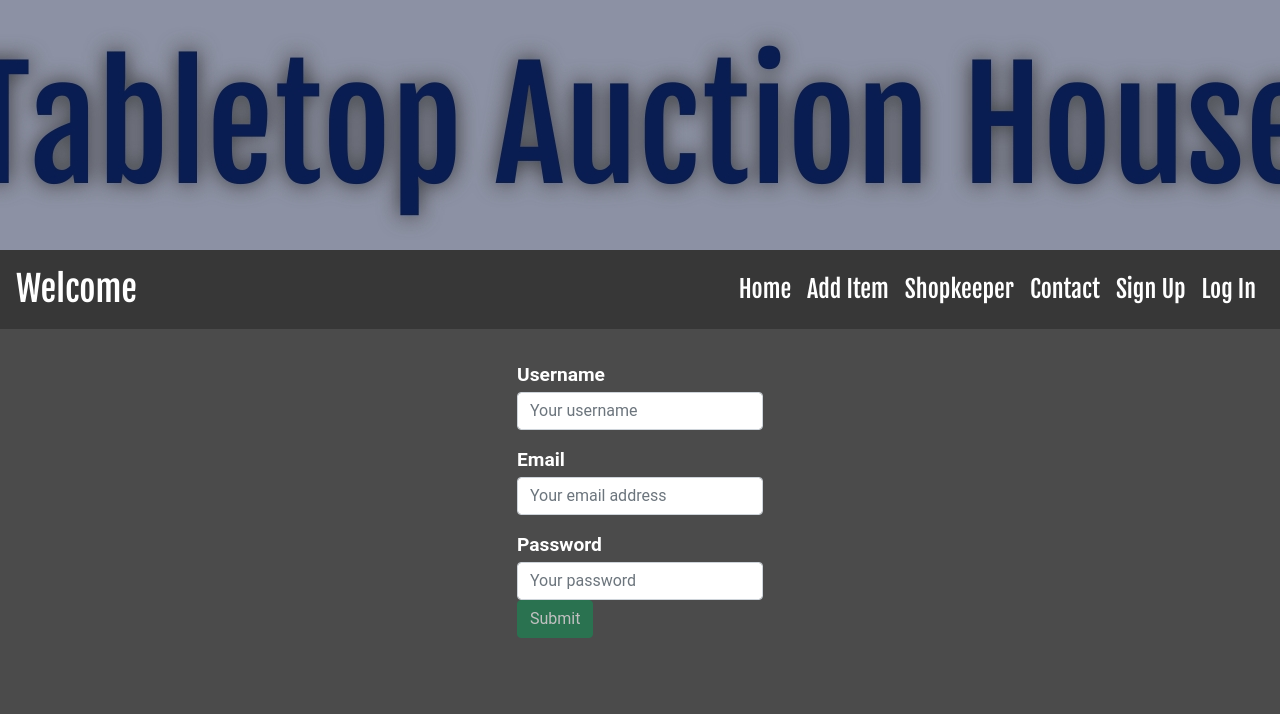
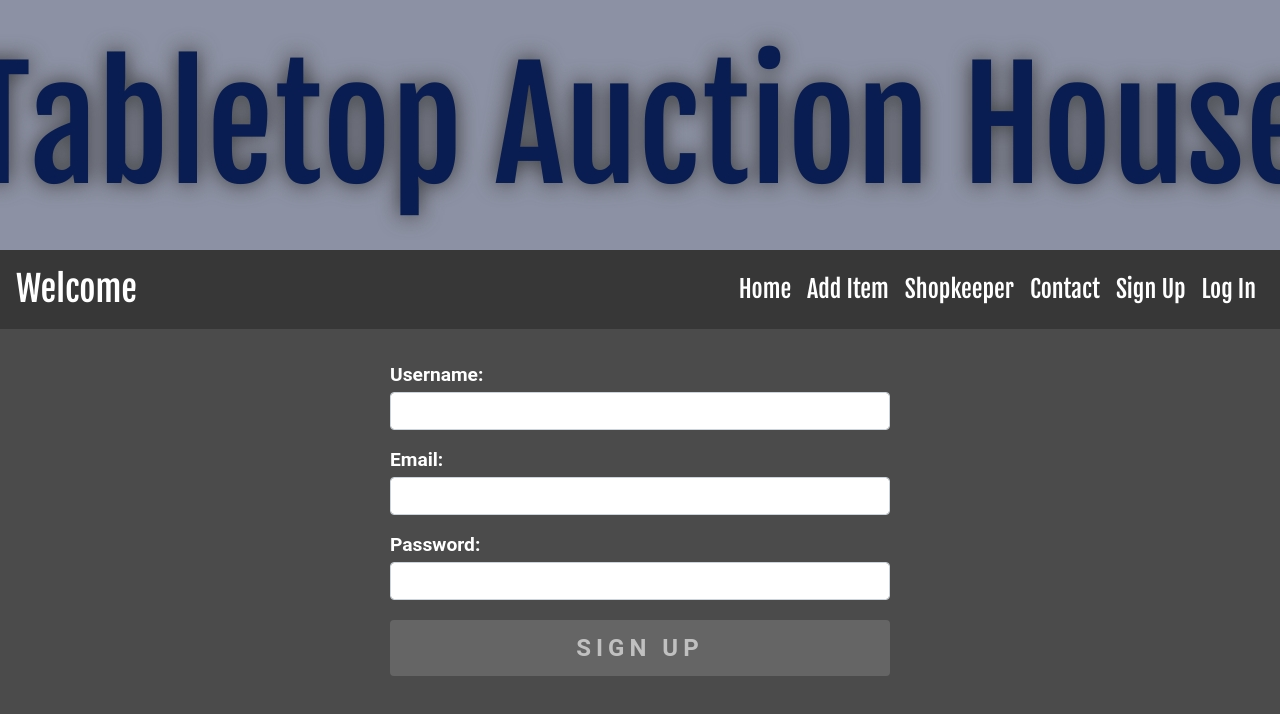
Before and after one commit to smakela13/tabletop-auction-house-react-edition, a React (Create React App) app in the folder client/: page /signup in a window 1280 px wide. Shown: the top 714 px of the page. Built offline with nearby package versions, Linux system fonts and the light colour scheme; no server answers.

Commit message:
Streamlined the Sign Up and Log In forms to match the site's other forms - Added eslint-disables to keep yellow warnings from appearing in the console in ProductForm/index.js - Added CSS to App.css for skip-link - Created a skip-link for Google Lighthouse's accessibility

```diff
--- a/client/src/App.css
+++ b/client/src/App.css
@@ -68,6 +68,10 @@ input[type="submit"]:active {
   opacity: 0.8;
 }
 
+a {
+  color: #fff;
+}
+
 a.card-link {
   color: #000;
   font-weight: bold;
--- a/client/src/components/Login.js
+++ b/client/src/components/Login.js
@@ -1,6 +1,6 @@
 // see SignupForm.js for comments
 import React, { useState } from 'react';
-import { Form, Button, Alert } from 'react-bootstrap';
+import { Form, Button, Alert, Container } from 'react-bootstrap';
 
 import { useMutation } from '@apollo/client';
 import { LOGIN_USER } from '../utils/mutations';
@@ -51,42 +51,51 @@ const Login = () => {
 
   return (
 		<>
+			<Container>
 				<Form noValidate validated={validated} onSubmit={handleFormSubmit}>
-        <Alert dismissible onClose={() => setShowAlert(false)} show={showAlert} variant='danger'>
+					<Alert
+						dismissible
+						onClose={() => setShowAlert(false)}
+						show={showAlert}
+						variant='danger'>
 						Something went wrong with your login credentials!
 					</Alert>
 					<Form.Group>
-          <Form.Label htmlFor='email'>Email</Form.Label>
+						<Form.Label htmlFor='email'>Email:</Form.Label>
 						<Form.Control
 							type='text'
-            placeholder='Your email'
 							name='email'
 							onChange={handleInputChange}
 							value={userFormData.email}
 							required
 						/>
-          <Form.Control.Feedback type='invalid'>Email is required!</Form.Control.Feedback>
+						<Form.Control.Feedback type='invalid'>
+							Email is required!
+						</Form.Control.Feedback>
 					</Form.Group>
 
 					<Form.Group>
-          <Form.Label htmlFor='password'>Password</Form.Label>
+						<Form.Label htmlFor='password'>Password:</Form.Label>
 						<Form.Control
 							type='password'
-            placeholder='Your password'
 							name='password'
 							onChange={handleInputChange}
 							value={userFormData.password}
 							required
 						/>
-          <Form.Control.Feedback type='invalid'>Password is required!</Form.Control.Feedback>
+						<Form.Control.Feedback type='invalid'>
+							Password is required!
+						</Form.Control.Feedback>
 					</Form.Group>
 					<Button
 						disabled={!(userFormData.email && userFormData.password)}
 						type='submit'
-          variant='success'>
-          Submit
-        </Button>
+						as='input'
+						value='Log In'
+						style={{ background: '#737373' }}
+					/>
 				</Form>
+			</Container>
 		</>
   );
 };
--- a/client/src/components/Navbar.js
+++ b/client/src/components/Navbar.js
@@ -42,6 +42,7 @@ const Navigation = () => {
 						{loggedStatus && <Nav.Link style={{color: 'white'}} onClick={Auth.logout}>Logout</Nav.Link>}
 						{!loggedStatus && <Nav.Link style={{color: 'white'}} href='/signup'>Sign Up</Nav.Link>}
 						{!loggedStatus && <Nav.Link style={{color: 'white'}} href='/login'>Log In</Nav.Link>}
+						<a className='skip-link' href='#main' hidden>Skip to main content</a>
 					</Nav>
 				</Navbar.Collapse>
 			</Navbar>
--- a/client/src/components/ProductForm/index.js
+++ b/client/src/components/ProductForm/index.js
@@ -13,6 +13,7 @@ const ProductForm = () => {
   });
 
   // Set up our mutation with an option to handle errors
+  // eslint-disable-next-line
   const [addProduct, { error }] = useMutation(ADD_PRODUCT);
 
   const handleFormSubmit = async (event) => {
@@ -21,6 +22,7 @@ const ProductForm = () => {
     // On form submit, perform mutation and pass in form data object as arguments
     // It is important that the object fields are match the defined parameters in `ADD_PRODUCT` mutation
     try {
+      // eslint-disable-next-line
       const { data } = addProduct({
         variables: { ...formState },
       });
--- a/client/src/components/Signup.js
+++ b/client/src/components/Signup.js
@@ -1,5 +1,5 @@
 import React, { useState } from 'react';
-import { Form, Button, Alert } from 'react-bootstrap';
+import { Form, Button, Alert, Container } from 'react-bootstrap';
 
 import { useMutation } from '@apollo/client';
 import { ADD_USER } from '../utils/mutations';
@@ -48,6 +48,7 @@ const Signup = () => {
 
   return (
     <>
+      <Container>
       {/* This is needed for the validation functionality above */}
       <Form noValidate validated={validated} onSubmit={handleFormSubmit}>
         {/* show alert if server response is bad */}
@@ -56,10 +57,9 @@ const Signup = () => {
         </Alert>
 
         <Form.Group>
-          <Form.Label htmlFor='username'>Username</Form.Label>
+          <Form.Label htmlFor='username'>Username:</Form.Label>
           <Form.Control
             type='text'
-            placeholder='Your username'
             name='username'
             onChange={handleInputChange}
             value={userFormData.username}
@@ -69,10 +69,9 @@ const Signup = () => {
         </Form.Group>
 
         <Form.Group>
-          <Form.Label htmlFor='email'>Email</Form.Label>
+          <Form.Label htmlFor='email'>Email:</Form.Label>
           <Form.Control
             type='email'
-            placeholder='Your email address'
             name='email'
             onChange={handleInputChange}
             value={userFormData.email}
@@ -82,10 +81,9 @@ const Signup = () => {
         </Form.Group>
 
         <Form.Group>
-          <Form.Label htmlFor='password'>Password</Form.Label>
+          <Form.Label htmlFor='password'>Password:</Form.Label>
           <Form.Control
             type='password'
-            placeholder='Your password'
             name='password'
             onChange={handleInputChange}
             value={userFormData.password}
@@ -96,10 +94,12 @@ const Signup = () => {
         <Button
           disabled={!(userFormData.username && userFormData.email && userFormData.password)}
           type='submit'
-          variant='success'>
-          Submit
-        </Button>
+          as='input'
+          value='Sign Up'
+          style={{background: '#737373'}}
+        />
       </Form>
+      </Container>
     </>
   );
 };
--- a/client/src/pages/store.js
+++ b/client/src/pages/store.js
@@ -10,7 +10,7 @@ const Product = () => {
 
     return (
       <Container>
-        <ProductList products={products}/>
+        <ProductList id='main' products={products}/>
       </Container>
     );
   };
```
Lines whose indentation alone changed are shown as unchanged.
